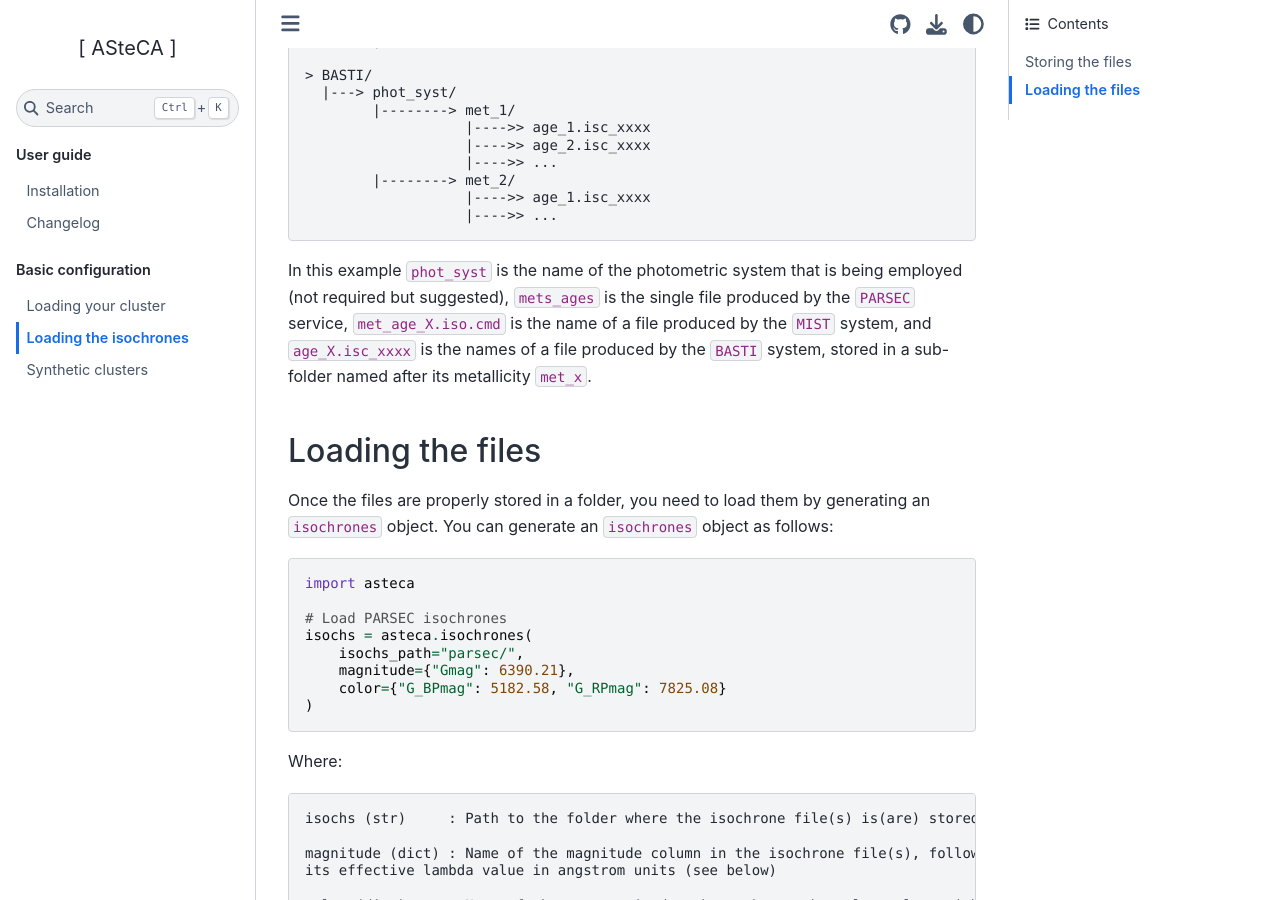
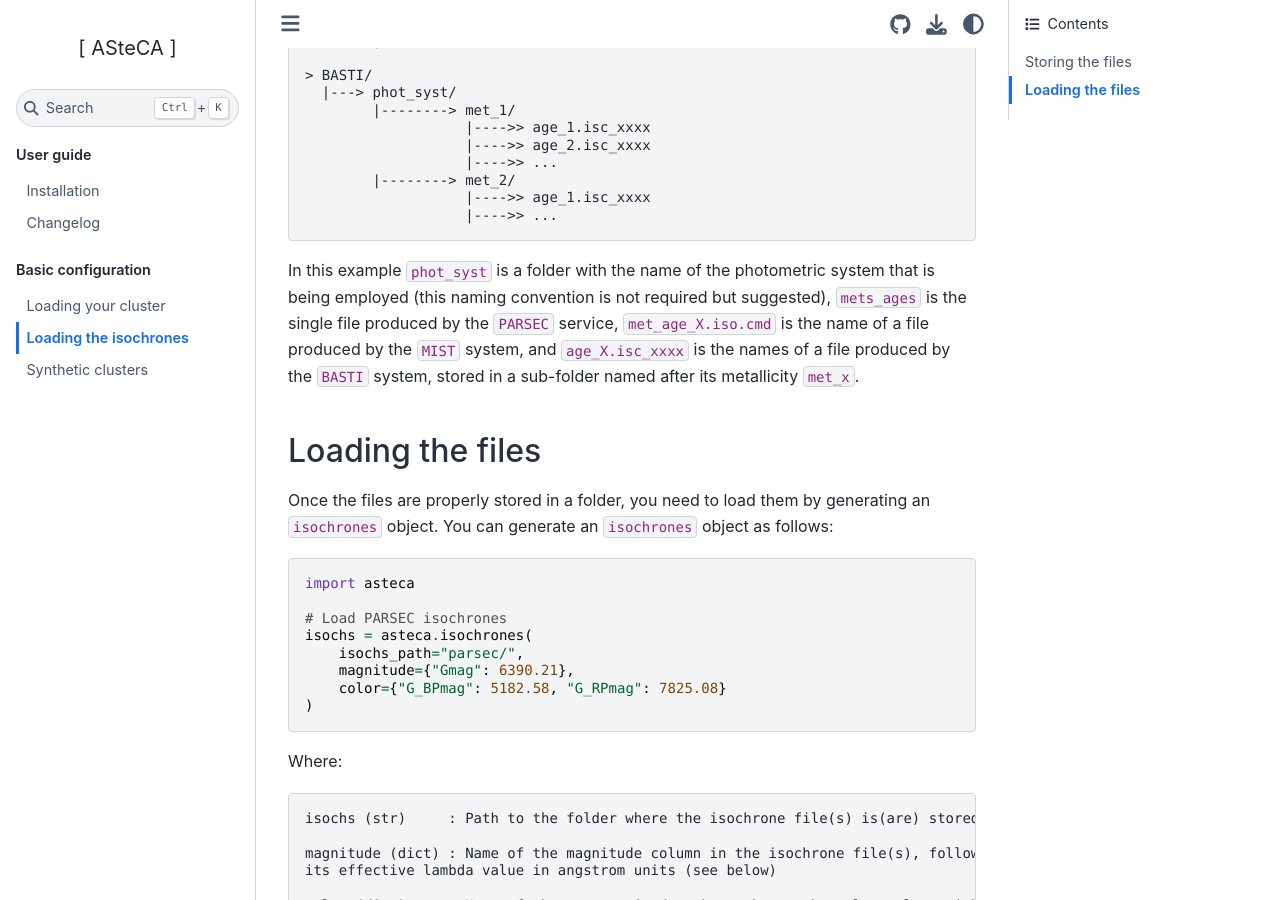
Before and after one commit to asteca/ASteCA, a Sphinx documentation site: the page built from docs/basic/isochrones_load.rst, in a window 1280 px wide and 900 px high, scrolled down 780 px. Built offline with Sphinx 7.4.7 and the Sphinx Book theme 1.1.4, drawn with Linux system fonts in a browser that asks for light colours; pages that are not in the unit, such as notebooks, are missing from menus.

```diff
--- a/docs/basic/isochrones_load.rst
+++ b/docs/basic/isochrones_load.rst
@@ -51,12 +51,12 @@
                        |---->> age_1.isc_xxxx
                        |---->> ...
 
-In this example ``phot_syst`` is the name of the photometric system that is
-being employed (not required but suggested), ``mets_ages`` is the single file
-produced by the ``PARSEC`` service, ``met_age_X.iso.cmd`` is the name of a file
-produced by the ``MIST`` system, and ``age_X.isc_xxxx`` is the names of a file produced
-by the ``BASTI`` system, stored in a sub-folder named after its metallicity
-``met_x``.
+In this example ``phot_syst`` is a folder with the name of the photometric system that
+is being employed (this naming convention is not required but suggested),
+``mets_ages`` is the single file produced by the ``PARSEC`` service,
+``met_age_X.iso.cmd`` is the name of a file produced by the ``MIST`` system,
+and ``age_X.isc_xxxx`` is the names of a file produced by the ``BASTI`` system,
+stored in a sub-folder named after its metallicity ``met_x``.
 
 
 Loading the files
```
Also changed, not shown: 1 other file.
